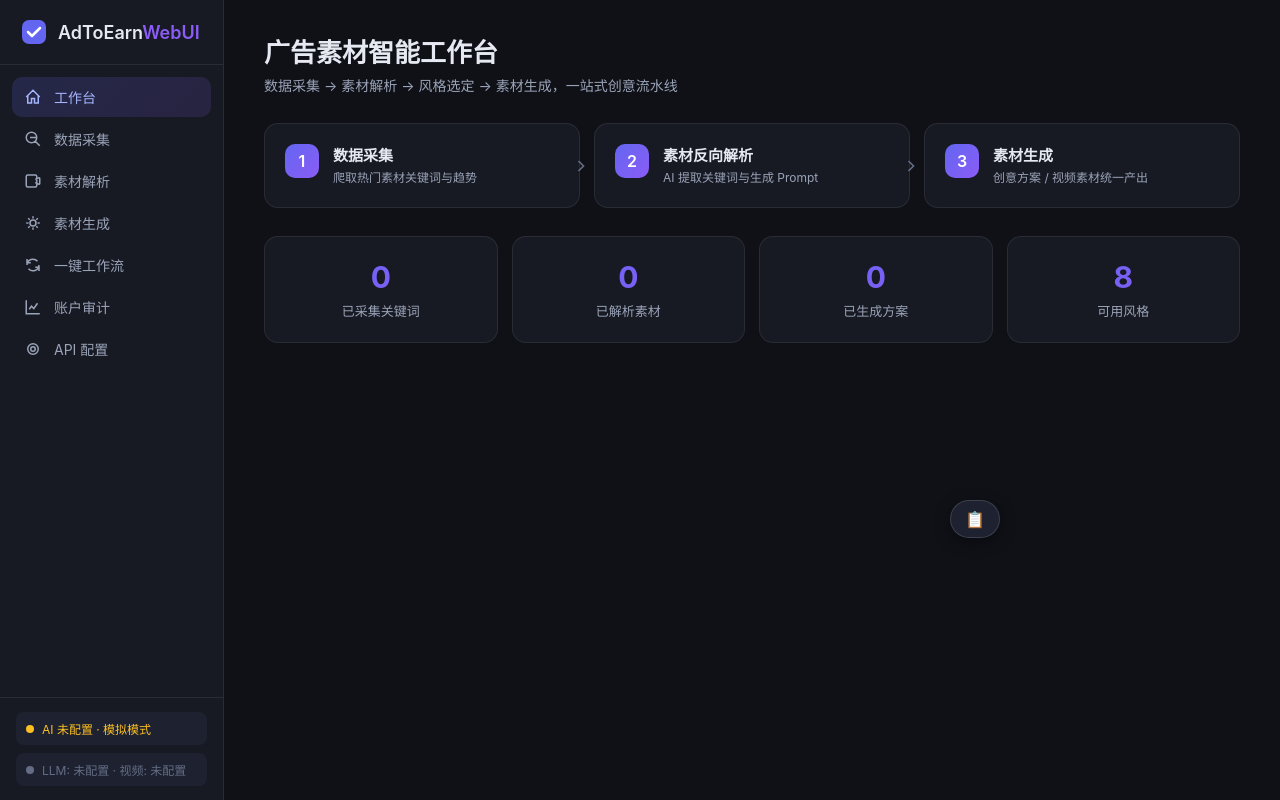
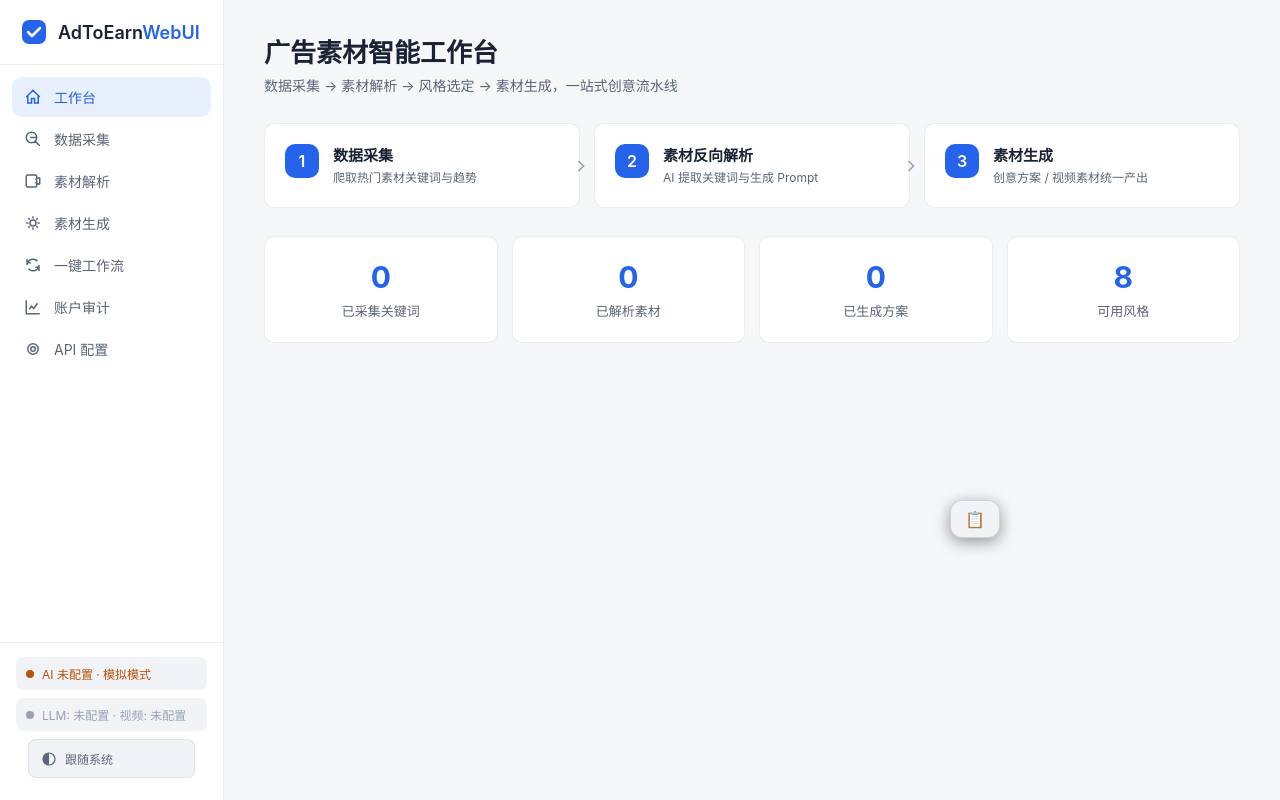
Before and after one commit to Docking666/AdToEarn, a FastAPI app: page / in a window 1280 px wide. Run offline with FastAPI, Linux system fonts and the light colour scheme; data that the repository does not hold is empty.

Commit message:
feat(ui): Phase10 双主题去AI味改造 + 代码问题修复
## A. 双主题（黑白极简 + 青蓝 #2563eb）
  - :root 深色 + html[data-theme=light] 浅色（飞书/Notion 风格）完整变量体系
  - head 防闪脚本（localStorage > 系统偏好，首帧前生效）
  - 侧栏底部三态切换按钮（深色/浅色/跟随系统）+ matchMedia 监听

## B. 去 AI 味
  - 6 处 indigo→violet 渐变全部去渐变改纯色（btn.primary/stat-value/step-num/tab/nav/progress）
  - 9 处 #a5b4fc 霓虹文字 → var(--acc-text)
  - 紫靛 rgba 背景全部收敛为 var(--acc-weak)
  - 圆角收敛 8/10/12 梯队；修复 var(--text1) 未定义引用
  - 模板+逻辑 ~25 处装饰 emoji 全部移除（保留 ✓✗→↪ 语义符号）

## C. 代码问题修复（审计发现）
P1:
  - index.html ×5: analysis.analysis['关键词'] 等缺可选链 → 解析失败白屏修复
  - /health: 停用 MCP 服务器时 get_mcp_servers().values() KeyError 修复
  - mcp_call_tool: 工具级 isError 不再转 HTTP 500，真实输出透传
P2:
  - build_report_text 字段名修复（spend/impressions 等 + health.grade）
  - config.py 补 app_description（spec 读取）
  - requirements mcp>=1.2.0 → >=2.0.0
  - 补 DELETE /api/logs 路由（日志清空按钮 405 修复）
  - start.py 读 settings.host/port（spec 生效）
P3:
  - except (ValueError, Exception) 冗余、api_config 恒真条件、ApiTestRequest 重复字段
  - 删除 auditAnomalies 死代码

## 验证
  - 回归 5 项：/health 停用服务器 / DELETE /api/logs / build_report_text / mcp 404 / app_description
  - Playwright：主题切换 light↔dark / 7 页面遍历无空白 / 解析失败不白屏 / 0 页面错误

```diff
--- a/requirements.txt
+++ b/requirements.txt
@@ -31,4 +31,4 @@ rapidfuzz>=3.0.0
 openpyxl>=3.1.0
 
 # Search - MCP 搜索客户端（Phase6，SearchProvider MCP 层）
-mcp>=1.2.0
+mcp>=2.0.0
--- a/server/config.py
+++ b/server/config.py
@@ -69,6 +69,7 @@ class Settings:
     port: int = spec.get("server", "port", default=8765)
     app_name: str = spec.get("app", "name", default="AdToEarn WebUI")
     app_version: str = spec.get("app", "version", default="2.0.0")
+    app_description: str = spec.get("app", "description", default="广告素材采集 · 反向解析 · 风格迁移生成")
 
     # ------- 路径 -------
     base_dir: Path = BASE_DIR
--- a/server/main.py
+++ b/server/main.py
@@ -31,7 +31,7 @@ from .modules.field_mapper import field_mapper
 # 创建 FastAPI 应用
 app = FastAPI(
     title=settings.app_name,
-    description=settings.app_description if hasattr(settings, "app_description") else "广告素材采集 · 反向解析 · 风格迁移生成",
+    description=settings.app_description,
     version=settings.app_version,
 )
 
@@ -117,7 +117,6 @@ class ApiTestRequest(BaseModel):
     # 搜索源字段也允许
     url: str = ""
     litellm_prefix: str = ""
-    base_url: str = ""
 
 
 class McpToolCallRequest(BaseModel):
@@ -236,9 +235,8 @@ async def health():
                                  else "not_configured",
             },
             "mcp": {
-                "servers": {s["id"]: ("enabled" if s.get("enabled") else "disabled")
-                             for s in api_config_manager.get_enabled_mcp_servers()} or
-                            {s["id"]: "disabled" for s in api_config_manager.get_mcp_servers().values()},
+                "servers": {sid: ("enabled" if s.get("enabled") else "disabled")
+                             for sid, s in api_config_manager.get_mcp_servers().items()},
                 "count": len(api_config_manager.get_enabled_mcp_servers()),
             },
         },
@@ -252,6 +250,13 @@ async def health():
 async def get_logs(limit: int = 200, min_level: str = LEVEL_INFO):
     """获取最近运行日志（按级别过滤）"""
     return {"logs": log_collector.get_recent(limit=limit, min_level=min_level)}
+
+
+@app.delete("/api/logs")
+async def clear_logs():
+    """清空运行日志缓冲（前端日志窗口「清空」按钮）"""
+    log_collector.clear()
+    return {"ok": True}
 
 
 @app.get("/api/logs/stream")
@@ -791,7 +796,7 @@ async def audit_fields_detect(req: AuditFieldDetectRequest):
             records = audit_service.parse_json(req.content.encode("utf-8"))
         else:
             records = audit_service.parse_csv(req.content.encode("utf-8"))
-    except (ValueError, Exception) as e:
+    except Exception as e:
         raise HTTPException(status_code=400, detail=f"解析失败: {e}")
     if not records or not isinstance(records[0], dict):
         return {"columns": [], "row_count": 0}
--- a/server/modules/api_config.py
+++ b/server/modules/api_config.py
@@ -684,7 +684,7 @@ class ApiConfigManager:
         try:
             start = time.time()
             async with httpx.AsyncClient(timeout=10) as client:
-                if provider_id in ("seedance", "custom") or provider_id not in ("minimax",):
+                if provider_id != "minimax":
                     # Seedance/自定义: 尝试发起最小任务验证鉴权
                     resp = await client.post(
                         f"{endpoint}/contents/generations/tasks",
--- a/server/modules/audit.py
+++ b/server/modules/audit.py
@@ -1368,8 +1368,8 @@ class AuditService:
             f"- 覆盖天数：**{metrics.get('day_count', 0)}** 天",
             f"- 数据行数：**{metrics.get('record_count', 0)}** 条",
         ]
-        for k, label in (("total_spend", "总花费"), ("total_impressions", "总曝光"),
-                         ("total_clicks", "总点击"), ("total_conversions", "总转化")):
+        for k, label in (("spend", "总花费"), ("impressions", "总曝光"),
+                         ("clicks", "总点击"), ("conversions", "总转化")):
             if k in metrics:
                 lines.append(f"- {label}：**{fmt(metrics[k])}**")
         for k, label in (("ctr", "平均 CTR"), ("cvr", "平均 CVR"), ("cpa", "平均 CPA"), ("roas", "平均 ROAS")):
@@ -1378,7 +1378,7 @@ class AuditService:
 
         lines += ["", "## 二、健康评分", ""]
         if health:
-            lines.append(f"- 健康分：**{health.get('score', '-')}/100**（{health.get('level', '')}）")
+            lines.append(f"- 健康分：**{health.get('score', '-')}/100**（{health.get('grade', '')}）")
             for k, v in (health.get("breakdown") or {}).items():
                 lines.append(f"  - {k}：{v}")
         lines.append(f"- 异常信号：**{summary.get('anomaly_count', 0)}** 条"
--- a/web/static/app.js
+++ b/web/static/app.js
@@ -18,6 +18,36 @@ createApp({
       { id: "apiconfig", label: "API 配置", icon: "M12 15a3 3 0 100-6 3 3 0 000 6zm7-3a7 7 0 11-14 0 7 7 0 0114 0z" },
     ];
     const currentPage = ref("dashboard");
+
+    // ===== Phase10: 双主题（深色/浅色/跟随系统） =====
+    const themeMode = ref(localStorage.getItem("theme") || "system"); // dark | light | system
+    const themeLabel = computed(() => ({ dark: "深色", light: "浅色", system: "跟随系统" }[themeMode.value] || "跟随系统"));
+    const themeIcon = computed(() => {
+      const sun = '<svg viewBox="0 0 24 24"><circle cx="12" cy="12" r="4"/><path d="M12 2v2m0 16v2M4.9 4.9l1.4 1.4m11.4 11.4l1.4 1.4M2 12h2m16 0h2M4.9 19.1l1.4-1.4m11.4-11.4l1.4-1.4"/></svg>';
+      const moon = '<svg viewBox="0 0 24 24"><path d="M21 12.8A9 9 0 1111.2 3a7 7 0 009.8 9.8z"/></svg>';
+      const auto = '<svg viewBox="0 0 24 24"><circle cx="12" cy="12" r="9"/><path d="M12 3a9 9 0 000 18z" fill="currentColor" stroke="none"/></svg>';
+      return { dark: moon, light: sun, system: auto }[themeMode.value] || auto;
+    });
+
+    function applyTheme() {
+      let t = themeMode.value;
+      if (t === "system") {
+        t = window.matchMedia("(prefers-color-scheme: light)").matches ? "light" : "dark";
+      }
+      document.documentElement.setAttribute("data-theme", t);
+    }
+    function cycleTheme() {
+      themeMode.value = { dark: "light", light: "system", system: "dark" }[themeMode.value] || "dark";
+      localStorage.setItem("theme", themeMode.value);
+      applyTheme();
+    }
+    // 跟随系统时监听系统变化
+    if (window.matchMedia) {
+      window.matchMedia("(prefers-color-scheme: light)").addEventListener("change", () => {
+        if (themeMode.value === "system") applyTheme();
+      });
+    }
+    applyTheme();
     const switchPage = (id) => { currentPage.value = id; };
 
     // ===== 健康状态 =====
@@ -713,7 +743,6 @@ createApp({
     const auditSummary = ref(null);
     const auditTrend = ref([]);
     const auditAccounts = ref([]);
-    const auditAnomalies = ref([]);
     const auditSignals = ref([]);          // 数据信号（统一 schema）
     const auditRules = ref({});            // 信号规则 + 启用状态
     const showRulePanel = ref(false);      // 规则配置面板开关
@@ -813,8 +842,8 @@ createApp({
 
     // ===== 信号规则开关（Phase3） =====
     const signalCategoryLabels = {
-      surge: "🔥 突增", decay: "📉 衰减", inefficiency: "⚠️ 低效",
-      data_quality: "🛠 数据质量", shift: "🔄 权重变化", hint: "💡 提示",
+      surge: "突增", decay: "衰减", inefficiency: "低效",
+      data_quality: "数据质量", shift: "权重变化", hint: "提示",
     };
     const signalCategoryLabel = (c) => signalCategoryLabels[c] || c;
     const ruleCategoryLabel = (c) => ({ surge: "突增", decay: "衰减", inefficiency: "低效", data_quality: "数据质量", shift: "权重变化", hint: "提示" }[c] || c);
@@ -1166,7 +1195,6 @@ createApp({
         auditSummary.value = null;
         auditTrend.value = [];
         auditAccounts.value = [];
-        auditAnomalies.value = [];
         auditSignals.value = [];
         await loadAuditMeta();
       } catch (e) {}
@@ -1294,13 +1322,13 @@ createApp({
       if (!err) return "";
       if (/auth|401|403|invalid api key|authentication|api[- ]?key.*invalid/.test(err)) {
         const provider = (r?.provider || "").replace(/^native:|^api:|^mcp:/, "") || "LLM";
-        return `💡 检测到 ${provider} 的 API Key 无效或过期，请到「API 配置」核对密钥后再次保存（编辑现有配置留空密钥即可保持原值）。`;
+        return `检测到 ${provider} 的 API Key 无效或过期，请到「API 配置」核对密钥后再次保存（编辑现有配置留空密钥即可保持原值）。`;
       }
       if (/not_configured|未配置/.test(err)) {
-        return "💡 当前未配置任何可用的搜索源，请在「API 配置 → 搜索源」启用 provider 并填写 API Key，或配置 LLM 启用原生 web_search。";
+        return "当前未配置任何可用的搜索源，请在「API 配置 → 搜索源」启用 provider 并填写 API Key，或配置 LLM 启用原生 web_search。";
       }
       if (/model|deepseek-v4-flash/.test(err)) {
-        return "💡 DeepSeek 联网搜索需要 deepseek-v4-flash 模型，或启用搜索 API / MCP 直连源。";
+        return "DeepSeek 联网搜索需要 deepseek-v4-flash 模型，或启用搜索 API / MCP 直连源。";
       }
       return "";
     }
@@ -1543,6 +1571,8 @@ createApp({
     return {
       navItems, currentPage, switchPage,
       health, stats, steps,
+      // Phase10: 双主题
+      themeMode, themeLabel, themeIcon, cycleTheme,
       sources, styles, platforms,
       scrapeForm, scraping, searching, scrapeLoading, scrapeResult, scrapeMode, scrapeResultMeta,
       statusText, scrapeFailed, scrapeAuthHint, trendIcon, scrapeTrending, scrapeSearch, scrapeWebSearch, useKeyword,
@@ -1569,7 +1599,7 @@ createApp({
       addMcpServer, addCustomMcpServer, saveMcpServer, deleteMcpServer, toggleMcpServer, testMcpServer,
       wfInput, wfDragOver, wfFile, wfRunning, wfResult, wfStep, wfSteps, wfStepState, handleWfDrop, runWorkflow,
       // 广告账户审计
-      auditCsvInput, auditMeta, auditSummary, auditTrend, auditAccounts, auditAnomalies,
+      auditCsvInput, auditMeta, auditSummary, auditTrend, auditAccounts,
       auditSignals, auditRules, showRulePanel,
       auditLoading, auditFilter, auditChartType, auditTrendChart, auditAccountChart,
       auditMetricCards, severityLabel, severityBadge, fmtNum, fmtMoney,
--- a/web/static/styles.css
+++ b/web/static/styles.css
@@ -1,21 +1,50 @@
 /* AdToEarn WebUI v2 - 深色主题 */
 :root {
+  /* 深色主题（默认） */
   --bg: #0f1117;
-  --bg2: #171a23;
-  --bg3: #1e2230;
-  --bg4: #262b3d;
+  --bg2: #16181f;
+  --bg3: #1c1f28;
+  --bg4: #232733;
   --border: rgba(255,255,255,.08);
   --border2: rgba(255,255,255,.14);
-  --text: #e6e9f2;
+  --text: #e8eaf0;
+  --text1: #e8eaf0;
   --text2: #9aa3b8;
   --text3: #646d85;
-  --acc: #6366f1;
-  --acc2: #8b5cf6;
-  --green: #34d399;
-  --amber: #fbbf24;
-  --red: #f87171;
-  --blue: #60a5fa;
-  --radius: 14px;
+  /* 强调色：青蓝（原紫靛） */
+  --acc: #2563eb;
+  --acc-hover: #1d4ed8;
+  --acc-weak: rgba(37,99,235,.14);
+  --acc-text: #93c5fd;
+  --green: #22c55e;
+  --amber: #eab308;
+  --red: #ef4444;
+  --blue: #3b82f6;
+  --radius-s: 8px;
+  --radius: 10px;
+  --radius-l: 14px;
+}
+
+/* 浅色主题（黑白极简 + 青蓝） */
+html[data-theme="light"] {
+  --bg: #f6f7f9;
+  --bg2: #ffffff;
+  --bg3: #f1f3f7;
+  --bg4: #e9ecf2;
+  --border: rgba(17,24,39,.08);
+  --border2: rgba(17,24,39,.15);
+  --text: #1a2233;
+  --text1: #1a2233;
+  --text2: #5b6577;
+  --text3: #98a2b3;
+  --acc: #2563eb;
+  --acc-hover: #1d4ed8;
+  --acc-weak: rgba(37,99,235,.10);
+  --acc-text: #2563eb;
+  --green: #059669;
+  --amber: #b45309;
+  --red: #dc2626;
+  --blue: #2563eb;
 }
 * { margin: 0; padding: 0; box-sizing: border-box; }
 body { font-family: -apple-system, BlinkMacSystemFont, "Segoe UI", "PingFang SC", "Microsoft YaHei", sans-serif; background: var(--bg); color: var(--text); height: 100vh; overflow: hidden; }
@@ -25,11 +54,11 @@ body { font-family: -apple-system, BlinkMacSystemFont, "Segoe UI", "PingFang SC"
 .sidebar { width: 224px; background: var(--bg2); border-right: 1px solid var(--border); display: flex; flex-direction: column; flex-shrink: 0; }
 .logo { display: flex; align-items: center; gap: 10px; padding: 18px 20px; border-bottom: 1px solid var(--border); }
 .logo-text { font-size: 18px; font-weight: 600; }
-.logo-text span { color: var(--acc2); }
+.logo-text span { color: var(--acc); }
 .nav { flex: 1; padding: 12px; display: flex; flex-direction: column; gap: 2px; }
 .nav-item { display: flex; align-items: center; gap: 12px; padding: 10px 12px; border-radius: 10px; color: var(--text2); cursor: pointer; font-size: 14px; transition: all .15s; user-select: none; }
 .nav-item:hover { background: var(--bg3); color: var(--text); }
-.nav-item.active { background: linear-gradient(135deg, rgba(99,102,241,.18), rgba(139,92,246,.14)); color: #a5b4fc; font-weight: 500; }
+.nav-item.active { background: var(--acc-weak); color: var(--acc-text); font-weight: 500; }
 .nav-icon { color: currentColor; }
 .sidebar-footer { padding: 14px 16px; border-top: 1px solid var(--border); }
 .ai-status { display: flex; align-items: center; gap: 8px; font-size: 12px; color: var(--amber); padding: 8px 10px; background: var(--bg3); border-radius: 8px; }
@@ -49,13 +78,13 @@ body { font-family: -apple-system, BlinkMacSystemFont, "Segoe UI", "PingFang SC"
 .workflow { display: grid; grid-template-columns: repeat(3, 1fr); gap: 14px; margin-bottom: 28px; }
 .step-card { background: var(--bg2); border: 1px solid var(--border); border-radius: var(--radius); padding: 20px; cursor: pointer; display: flex; align-items: flex-start; gap: 14px; position: relative; transition: all .2s; }
 .step-card:hover { border-color: var(--acc); transform: translateY(-2px); }
-.step-num { width: 34px; height: 34px; border-radius: 10px; background: linear-gradient(135deg, var(--acc), var(--acc2)); color: #fff; display: flex; align-items: center; justify-content: center; font-weight: 600; flex-shrink: 0; }
+.step-num { width: 34px; height: 34px; border-radius: 10px; background: var(--acc); color: #fff; display: flex; align-items: center; justify-content: center; font-weight: 600; flex-shrink: 0; }
 .step-body h3 { font-size: 15px; margin-bottom: 4px; }
 .step-body p { font-size: 12px; color: var(--text2); line-height: 1.5; }
 .step-arrow { position: absolute; right: -12px; top: 50%; transform: translateY(-50%); color: var(--text3); z-index: 2; }
 .stats { display: grid; grid-template-columns: repeat(4, 1fr); gap: 14px; }
 .stat-box { background: var(--bg2); border: 1px solid var(--border); border-radius: var(--radius); padding: 22px; text-align: center; }
-.stat-value { font-size: 30px; font-weight: 700; background: linear-gradient(135deg, var(--acc), var(--acc2)); -webkit-background-clip: text; -webkit-text-fill-color: transparent; margin-bottom: 6px; }
+.stat-value { font-size: 30px; font-weight: 700; color: var(--acc-text); margin-bottom: 6px; }
 .stat-label { font-size: 13px; color: var(--text2); }
 
 /* ===== 工具栏 ===== */
@@ -165,7 +195,7 @@ body { font-family: -apple-system, BlinkMacSystemFont, "Segoe UI", "PingFang SC"
 }
 @media (max-width: 640px) { .workflow, .stats, .migration { grid-template-columns: 1fr; } }
 ::-webkit-scrollbar { width: 6px; height: 6px; }
-::-webkit-scrollbar-thumb { background: var(--bg4); border-radius: 3px; }
+::-webkit-scrollbar-thumb { background: var(--bg4); border-radius: 4px; }
 ::-webkit-scrollbar-track { background: transparent; }
 
 /* ===== 视频生成 ===== */
@@ -253,18 +283,18 @@ body { font-family: -apple-system, BlinkMacSystemFont, "Segoe UI", "PingFang SC"
 /* ===== 悬浮运行日志窗 (B2) ===== */
 .log-fab { position: fixed; z-index: 1000; cursor: grab; user-select: none; }
 .log-fab:active { cursor: grabbing; }
-.log-fab-dot { display: flex; align-items: center; gap: 4px; background: var(--bg3); border: 1px solid var(--border2); border-radius: 24px; padding: 8px 14px; cursor: pointer; transition: all .15s; box-shadow: 0 4px 16px rgba(0,0,0,.4); }
+.log-fab-dot { display: flex; align-items: center; gap: 4px; background: var(--bg3); border: 1px solid var(--border2); border-radius: 12px; padding: 8px 14px; cursor: pointer; transition: all .15s; box-shadow: 0 4px 16px rgba(0,0,0,.4); }
 .log-fab-dot:hover { border-color: var(--acc); }
 .log-fab-icon { font-size: 16px; }
-.log-fab-badge { background: var(--red); color: #fff; font-size: 11px; min-width: 18px; height: 18px; border-radius: 9px; display: inline-flex; align-items: center; justify-content: center; padding: 0 5px; }
-.log-panel { width: 320px; background: var(--bg2); border: 1px solid var(--border2); border-radius: 12px; overflow: hidden; box-shadow: 0 8px 32px rgba(0,0,0,.5); display: flex; flex-direction: column; }
+.log-fab-badge { background: var(--red); color: #fff; font-size: 11px; min-width: 18px; height: 18px; border-radius: 8px; display: inline-flex; align-items: center; justify-content: center; padding: 0 5px; }
+.log-panel { width: 320px; background: var(--bg2); border: 1px solid var(--border2); border-radius: 10px; overflow: hidden; box-shadow: 0 8px 32px rgba(0,0,0,.5); display: flex; flex-direction: column; }
 .log-panel-head { display: flex; justify-content: space-between; align-items: center; padding: 8px 12px; background: var(--bg3); border-bottom: 1px solid var(--border); cursor: grab; }
 .log-panel-head:active { cursor: grabbing; }
 .log-title { font-size: 13px; font-weight: 500; }
 .log-head-actions { display: flex; gap: 4px; }
 .log-btn { background: var(--bg4); border: 1px solid transparent; border-radius: 6px; padding: 3px 8px; font-size: 11px; color: var(--text2); cursor: pointer; transition: all .15s; }
 .log-btn:hover { color: var(--text); }
-.log-btn.on { border-color: var(--acc); color: #a5b4fc; }
+.log-btn.on { border-color: var(--acc); color: var(--acc-text); }
 .log-btn.warn.on { border-color: var(--amber); color: var(--amber); }
 .log-btn.error.on { border-color: var(--red); color: var(--red); }
 .log-btn.close { border: none; }
@@ -499,3 +529,14 @@ body { font-family: -apple-system, BlinkMacSystemFont, "Segoe UI", "PingFang SC"
 .audit-rule-cat.cat-shift, .audit-signal-cat.cat-shift { background: rgba(52,211,153,.15); color: var(--green); }
 .audit-anomaly.cat-shift { border-left-color: var(--green); }
 @media (max-width: 640px) { .audit-metrics-grid { grid-template-columns: 1fr 1fr; } }
+
+
+/* ===== 图标（Phase10：emoji 替换为线性 SVG） ===== */
+.icon { display: inline-block; width: 16px; height: 16px; vertical-align: -2px; flex-shrink: 0; }
+.icon svg { width: 100%; height: 100%; stroke: currentColor; fill: none; stroke-width: 1.8; stroke-linecap: round; stroke-linejoin: round; }
+.icon.sm { width: 13px; height: 13px; }
+.icon.lg { width: 18px; height: 18px; }
+
+/* ===== 主题切换按钮（Phase10） ===== */
+.theme-switch { display: flex; align-items: center; gap: 8px; padding: 10px 12px; margin: 8px 12px; border: 1px solid var(--border); border-radius: var(--radius-s); color: var(--text2); cursor: pointer; font-size: 12px; background: var(--bg3); transition: all .15s; user-select: none; }
+.theme-switch:hover { color: var(--acc-text); border-color: var(--acc); }
--- a/web/templates/index.html
+++ b/web/templates/index.html
@@ -4,6 +4,15 @@
     <meta charset="UTF-8">
     <meta name="viewport" content="width=device-width, initial-scale=1.0">
     <title>AdToEarn WebUI - 广告素材智能工作台</title>
+    <script>
+        // 主题防闪：首帧前设置 data-theme（localStorage > 系统偏好）
+        (function () {
+            var t = localStorage.getItem("theme");
+            var theme = t === "dark" || t === "light" ? t
+                : (window.matchMedia("(prefers-color-scheme: light)").matches ? "light" : "dark");
+            document.documentElement.setAttribute("data-theme", theme);
+        })();
+    </script>
     <link rel="stylesheet" href="/static/styles.css">
 </head>
 <body>
@@ -34,6 +42,11 @@
                 <div class="api-status">
                     <span class="dot" :class="{ online: configuredLlmCount > 0 }"></span>
                     <span>LLM: {{ configuredLlmCount > 0 ? '已配置' : '未配置' }} · 视频: {{ configuredVideoCount > 0 ? '已配置' : '未配置' }}</span>
+                </div>
+                <!-- Phase10: 主题切换（深色/浅色/跟随系统） -->
+                <div class="theme-switch" @click="cycleTheme()" :title="'主题：' + themeLabel">
+                    <span class="icon" v-html="themeIcon"></span>
+                    <span>{{ themeLabel }}</span>
                 </div>
             </div>
         </aside>
```
Also changed, not shown: other parts of web/static/styles.css (+27 -26 lines), other parts of web/templates/index.html (+13 -14 lines), start.py (+8 -2 lines).
